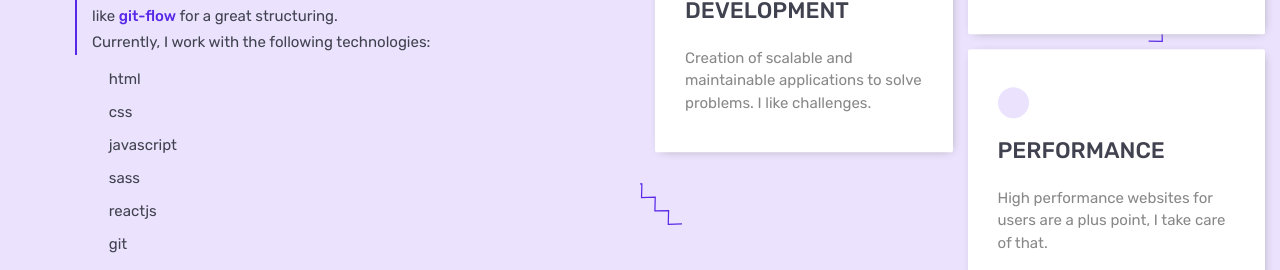
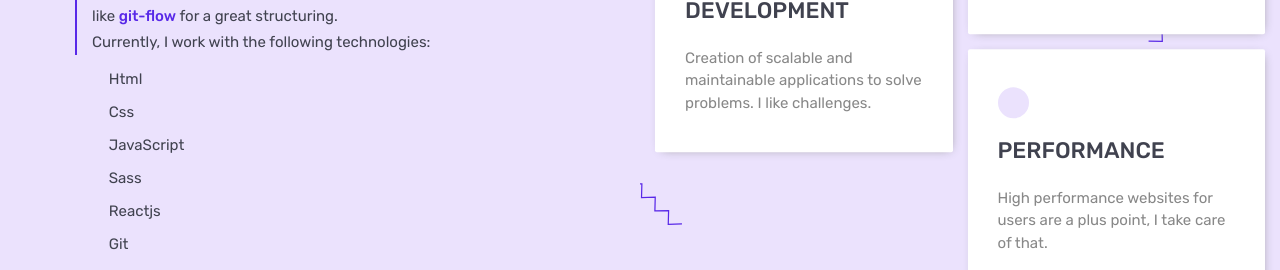
Before and after one commit to robertoms99/portfolio, a React (Create React App) app: page / in a window 1280 px wide. Shown: the part 1844-2114 px from the top of the page. Built offline with nearby package versions, Linux system fonts and the light colour scheme; some icons are missing.

Commit message:
feat: se añade descarga curriculum

```diff
--- a/src/config/contants.ts
+++ b/src/config/contants.ts
@@ -25,32 +25,32 @@ const TECHNOLOGIES_LIST= [
     {
         id: 1,
         icon: HTMLIcon,
-        label: 'html'
+        label: 'Html'
     },
     {
         id: 2,
         icon: CSSIcon,
-        label: 'css'
+        label: 'Css'
     },
     {
         id: 3,
         icon: JSIcon,
-        label: 'javascript'
+        label: 'JavaScript'
     },
     {
         id: 4,
         icon: SASSIcon,
-        label: 'sass'
+        label: 'Sass'
     },
     {
         id: 5,
         icon: ReactJSIcon,
-        label: 'reactjs'
+        label: 'Reactjs'
     },
     {
         id: 6,
         icon: GitIcon,
-        label: 'git'
+        label: 'Git'
     }
 ]
 
--- /dev/null
+++ b/src/declarations/files.d.ts
@@ -0,0 +1 @@
+declare module '*.pdf'
--- a/src/views/components/assets.ts
+++ b/src/views/components/assets.ts
@@ -11,4 +11,5 @@ export {ReactComponent as ReactJSIcon} from '../../assets/icons/reactjs-icon.svg
 export {ReactComponent as PerformanceIcon} from '../../assets/icons/performance-icon.svg'
 export {ReactComponent as ResponsiveIcon} from '../../assets/icons/responsive-icon.svg'
 export {ReactComponent as DevelopmentIcon} from '../../assets/icons/development-icon.svg'
+export {default as MyCV} from '../../assets/data/ROBERTO_MOLINA_CURRICULUM_SOFTWARE_DEVELOPER.pdf'
 export {default as MeImage} from '../../assets/images/me.png'
--- a/src/views/components/sections/WhoAmISection/WhoAmISection.tsx
+++ b/src/views/components/sections/WhoAmISection/WhoAmISection.tsx
@@ -1,6 +1,6 @@
 import { useEffect, useState } from "react"
-import { MeImage } from "../../assets"
-import { Button,Media } from "../../ui"
+import { MeImage, MyCV } from "../../assets"
+import { Button,Link,Media } from "../../ui"
 
 const WhoAmISection = ()=> {
     const [show,setShow] = useState(false)
@@ -22,7 +22,9 @@ const WhoAmISection = ()=> {
                     He like to work in team. My taste for development started in <span className="accent">2020</span> when I started seeing beautiful web pages.
                     Since then I have immersed myself in a rapid advance to improve and make the most of my time.<br />
                 </p>
-                <Button.Primary className="who-am-button">view resume</Button.Primary>
+                <Link href={MyCV} download="Roberto Molina Curriculum" target="_blank">
+                    <Button.Primary className="who-am-button">view resume</Button.Primary>
+                </Link>
             </article>
         </section>
     )
```
Also changed, not shown: 1 other file (tests, documents, lock files or other folders).
